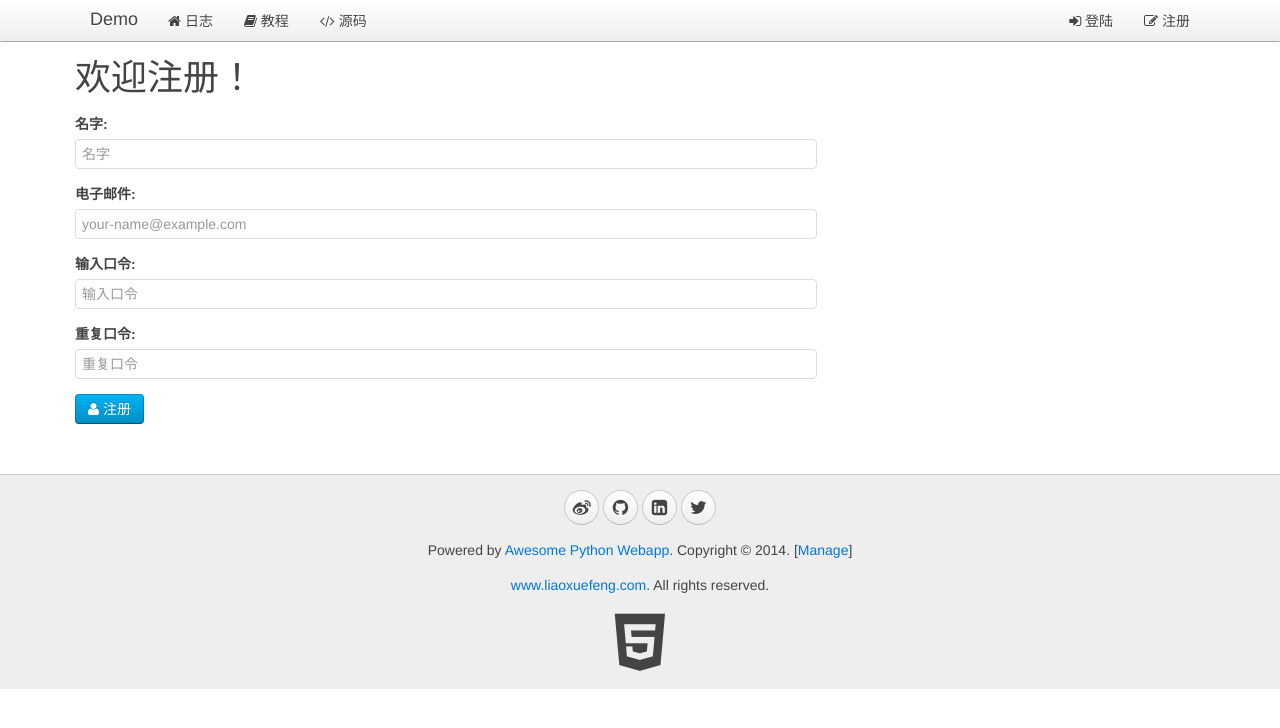
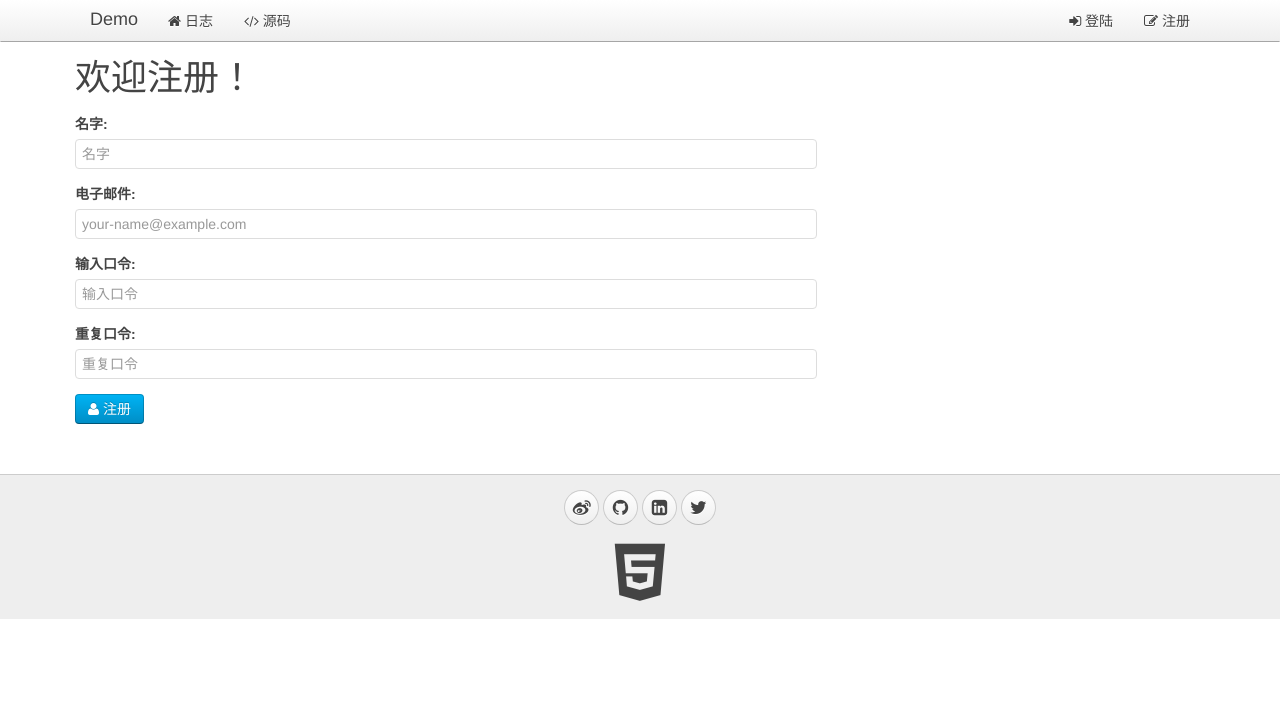
Before and after one commit to TheWays/webapp-www, a Python web app: template www/templates/register.html in a window 1280 px wide. Shown: the top 728 px of the page. Run offline with Jinja, Linux system fonts and the light colour scheme; the template is opened without the code that fills it, so the values that code supplies are empty.

Commit message:
Update __base__.html

```diff
--- a/www/templates/__base__.html
+++ b/www/templates/__base__.html
@@ -3,7 +3,7 @@
 <head>
     <meta charset="utf-8" />
     {% block meta %}<!-- block meta  -->{% endblock %}
-    <title>{% block title %} ? {% endblock %} - Python Webapp Demo</title>
+    <title>{% block title %} ? {% endblock %} - Python3 Webapp Demo</title>
     <link rel="stylesheet" href="/static/css/uikit.min.css">
     <link rel="stylesheet" href="/static/css/uikit.gradient.min.css">
     <link rel="stylesheet" href="/static/css/awesome.css" />
@@ -21,8 +21,7 @@
             <a href="/" class="uk-navbar-brand">Demo </a>
             <ul class="uk-navbar-nav">
                 <li data-url="blogs"><a href="/"><i class="uk-icon-home"></i> 日志</a></li>
-                <li><a target="_blank" href="http://www.liaoxuefeng.com/wiki/0014316089557264a6b348958f449949df42a6d3a2e542c000"><i class="uk-icon-book"></i> 教程</a></li>
-                <li><a target="_blank" href="https://github.com/michaelliao/awesome-python3-webapp"><i class="uk-icon-code"></i> 源码</a></li>
+                <li><a target="_blank" href="https://github.com/TheWays/webapp-www"><i class="uk-icon-code"></i> 源码</a></li>
             </ul>
             <div class="uk-navbar-flip">
                 <ul class="uk-navbar-nav">
@@ -57,13 +56,11 @@
         <div class="uk-container uk-container-center uk-text-center">
             <div class="uk-panel uk-margin-top uk-margin-bottom">
                 <p>
-                    <a target="_blank" href="http://weibo.com/liaoxuefeng" class="uk-icon-button uk-icon-weibo"></a>
-                    <a target="_blank" href="https://github.com/michaelliao" class="uk-icon-button uk-icon-github"></a>
-                    <a target="_blank" href="http://www.linkedin.com/in/liaoxuefeng" class="uk-icon-button uk-icon-linkedin-square"></a>
-                    <a target="_blank" href="https://twitter.com/liaoxuefeng" class="uk-icon-button uk-icon-twitter"></a>
+                    <a target="_blank" href="http://weibo.com/TheWays" class="uk-icon-button uk-icon-weibo"></a>
+                    <a target="_blank" href="https://github.com/TheWays" class="uk-icon-button uk-icon-github"></a>
+                    <a target="_blank" href="http://www.linkedin.com/in/TheWays" class="uk-icon-button uk-icon-linkedin-square"></a>
+                    <a target="_blank" href="https://twitter.com/TheWays" class="uk-icon-button uk-icon-twitter"></a>
                 </p>
-                <p>Powered by <a href="http://awesome.liaoxuefeng.com">Awesome Python Webapp</a>. Copyright &copy; 2014. [<a href="/manage/" target="_blank">Manage</a>]</p>
-                <p><a href="http://www.liaoxuefeng.com/" target="_blank">www.liaoxuefeng.com</a>. All rights reserved.</p>
                 <a target="_blank" href="http://www.w3.org/TR/html5/"><i class="uk-icon-html5" style="font-size:64px; color: #444;"></i></a>
             </div>
 
```
